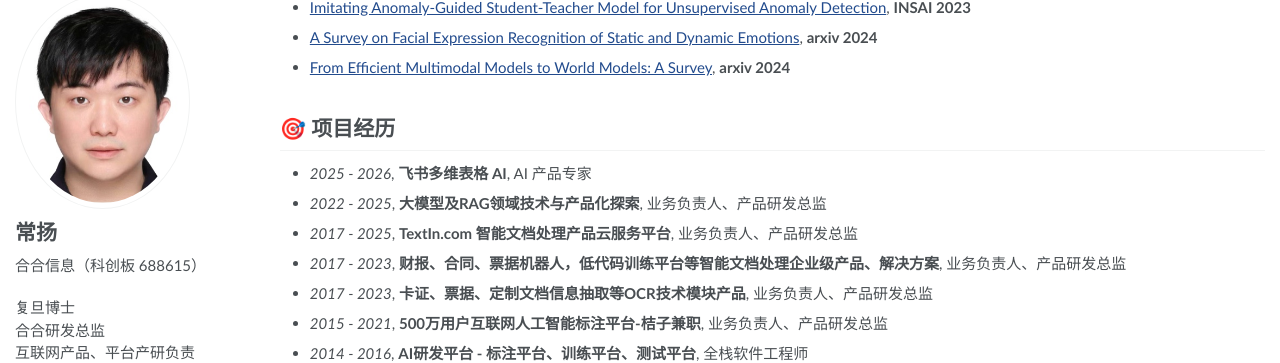
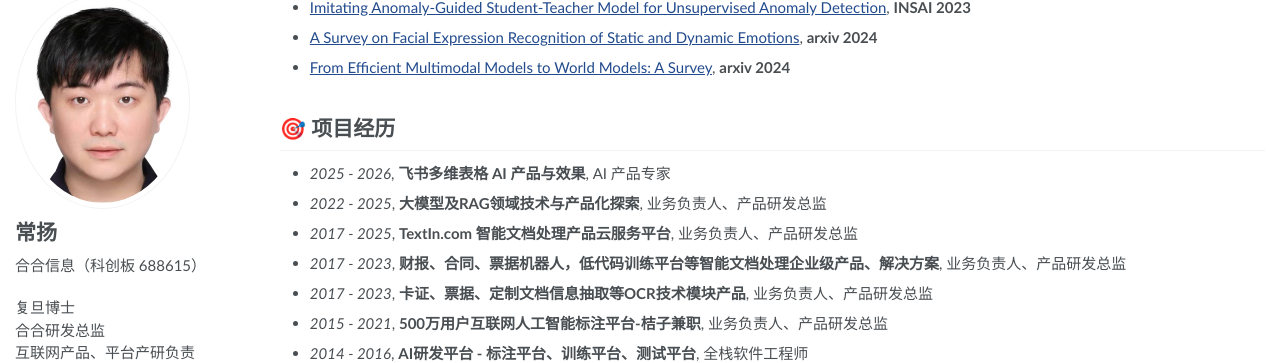
Before and after one commit to yangchangcy/yangchangcy.github.io, a Jekyll site: the page built from _pages/about.md, in a window 1280 px wide and 900 px high, scrolled down 556 px. Shown: the part 96-459 px from the top of the window. Built offline with Jekyll 4.4.1, drawn with Linux system fonts in a browser that asks for light colours.

Commit message:
Update project experience description

```diff
--- a/_pages/about.md
+++ b/_pages/about.md
@@ -57,7 +57,7 @@ redirect_from:
 <span class='anchor' id='project'></span>
 # 🎯 项目经历
 
-- *2025 - 2026*, **飞书多维表格 AI**, AI 产品专家
+- *2025 - 2026*, **飞书多维表格 AI 产品与效果**, AI 产品专家
 
 - *2022 - 2025*, **大模型及RAG领域技术与产品化探索**, 业务负责人、产品研发总监
 
```
